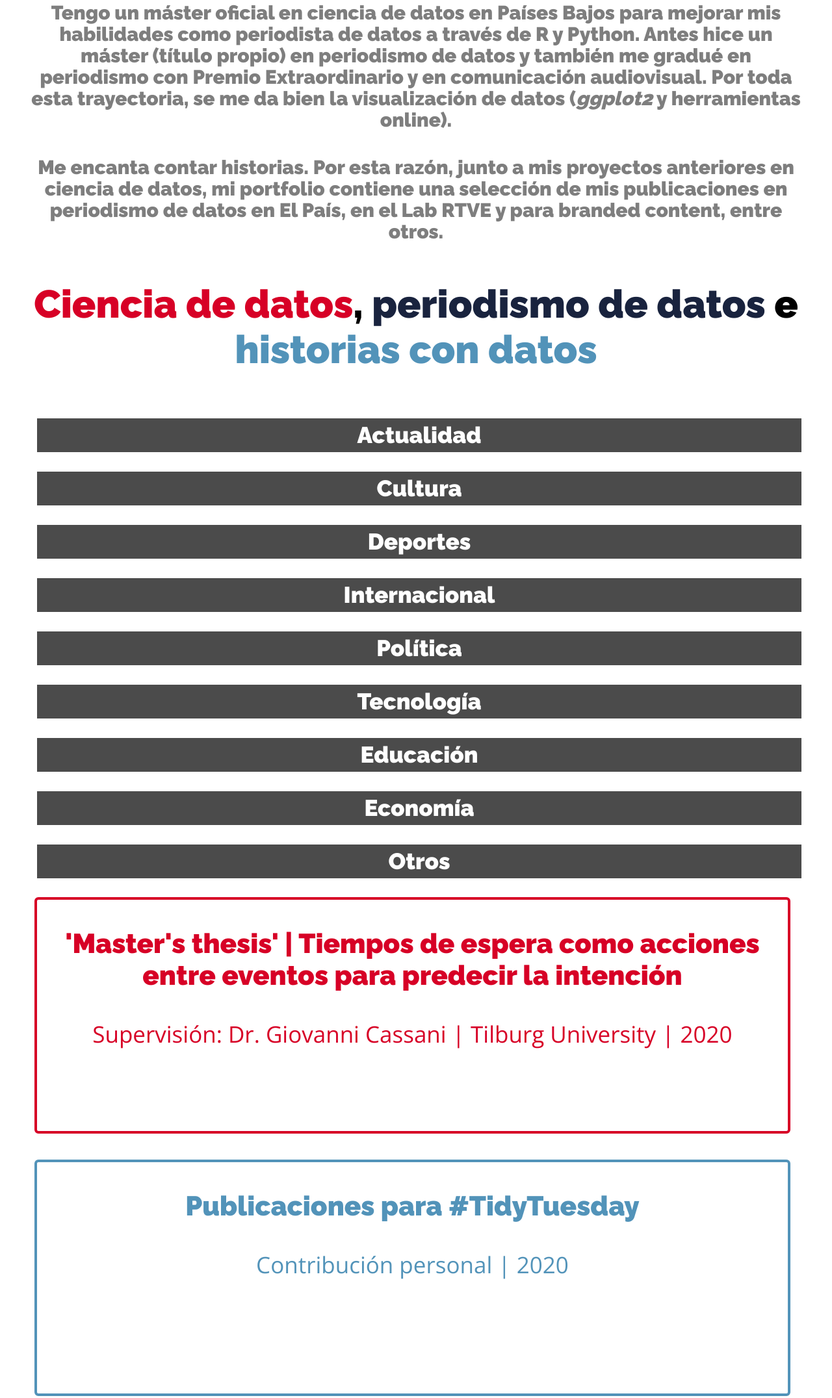
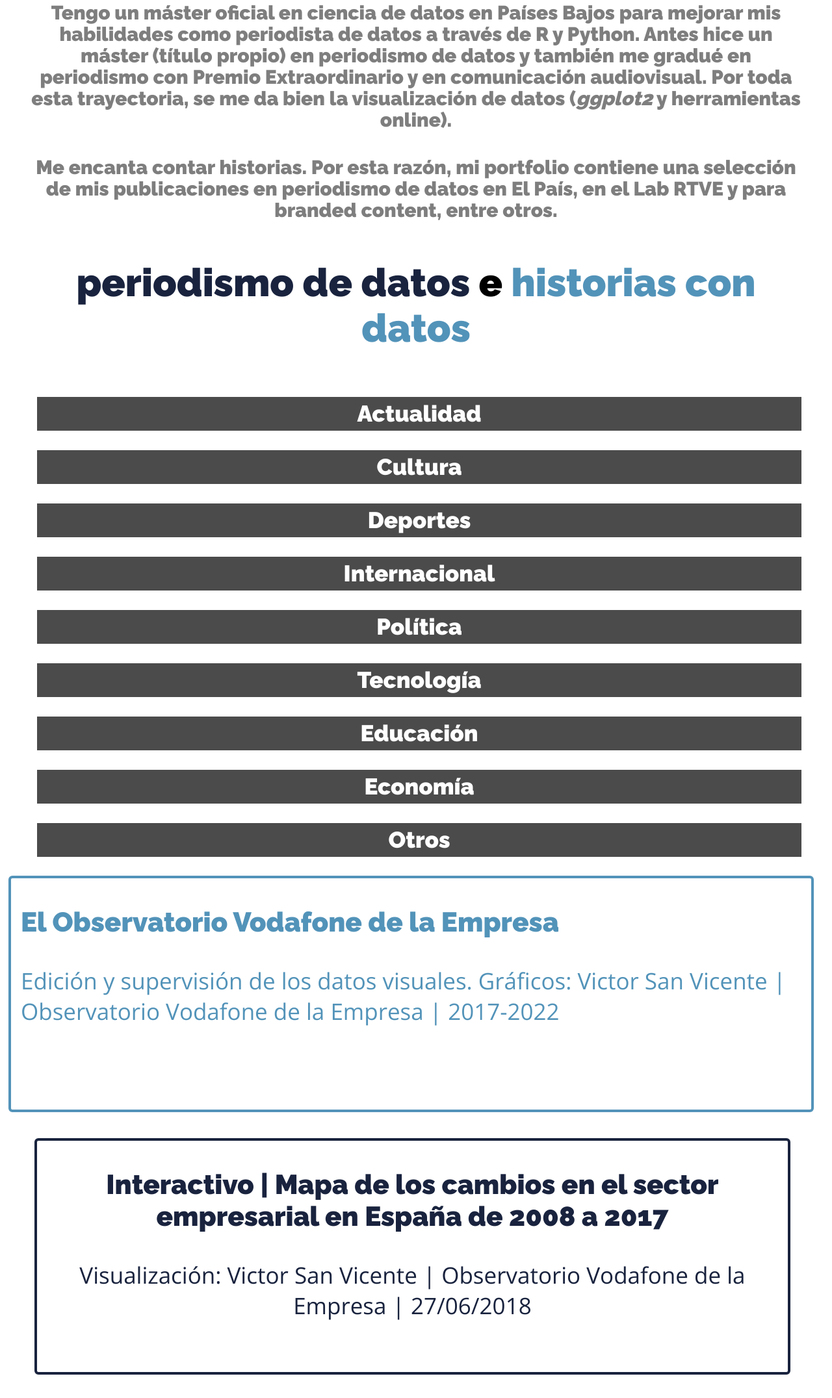
Before and after one commit to gvillar/gvillar.github.io, a plain HTML site: page es.html in a window 1280 px wide. Shown: the part 728-2880 px from the top of the page at 65% size. Drawn offline with nearby package versions, Linux system fonts and the light colour scheme.

Commit message:
Update es.html

```diff
--- a/es.html
+++ b/es.html
@@ -285,11 +285,9 @@
 
              <h4>Tengo un máster oficial en ciencia de datos en Países Bajos para mejorar mis habilidades como periodista de datos a través de R y Python. Antes hice un máster (título propio) en periodismo de datos y también me gradué en periodismo con Premio Extraordinario y en comunicación audiovisual. Por toda esta trayectoria, se me da bien la visualización de datos (<i>ggplot2</i> y herramientas online).</h4>
 
-             <h4>Me encanta contar historias. Por esta razón, junto a mis proyectos anteriores en ciencia de datos, mi portfolio contiene una selección de mis publicaciones en periodismo de datos en El País, en el Lab RTVE y para branded content, entre otros.</h4>
-			<h2><font color='#D70026'>Ciencia de datos</font>, <font color='#19233e'>periodismo de datos</font> e
-			<font color='#5293B9'>historias con datos</font></h2>
+             <h4>Me encanta contar historias. Por esta razón, mi portfolio contiene una selección de mis publicaciones en periodismo de datos en El País, en el Lab RTVE y para branded content, entre otros.</h4>
+			<h2><font color='#19233e'>periodismo de datos</font> e <font color='#5293B9'>historias con datos</font></h2>
 		</div>
-
 
 		<div align='center'>
 			<button onclick="filter('breaking')" title="Selecciona noticias de actualidad">Actualidad</button>
@@ -302,25 +300,14 @@
             <button onclick="filter('economics')" title="Selecciona noticias de economía">Economía</button>
             <button onclick="filter('others')" title="Selecciona noticias de economía">Otros</button>
 		</div>
-
-		<div>
-                <a class='box others dss' href="https://github.com/gvillar/master_thesis" target="_blank"title="Access to the Github website"">
-                        <h3>'Master's thesis' | Tiempos de espera como acciones entre eventos para predecir la intención</h3>
-                        <p>Supervisión: Dr. Giovanni Cassani | Tilburg University | 2020</p>
+                <a class='box economics data' href="https://www.observatorio-empresas.vodafone.es/" target="_blank"title="Accede a la página">
+                        <h3>El Observatorio Vodafone de la Empresa</h3>
+                        <p>Edición y supervisión de los datos visuales. Gráficos: Victor San Vicente | Observatorio Vodafone de la Empresa | 2017-2022</p>
                 </a>
 
-                <a class='box others data' href="https://github.com/gvillar/TidyTuesday" target="_blank"title="Access to the Github website">
-                        <h3>Publicaciones para #TidyTuesday</h3>
-                        <p>Contribución personal | 2020</p>
-                </a>
-
-                <a class='box economics ddj' href="https://www.observatorio-empresas.vodafone.es/visual-data/evolucion-empresas-espanolas-sectores/" target="_blank"title="Accede al mapa interactivo">
+		<div><a class='box economics ddj' href="https://www.observatorio-empresas.vodafone.es/visual-data/evolucion-empresas-espanolas-sectores/" target="_blank"title="Accede al mapa interactivo">
                         <h3>Interactivo | Mapa de los cambios en el sector empresarial en España de 2008 a 2017</h3>
                         <p>Visualización: Victor San Vicente | Observatorio Vodafone de la Empresa | 27/06/2018</p>
-                </a>
-                <a class='box economics data' href="https://www.observatorio-empresas.vodafone.es/" target="_blank"title="Accede a la página">
-                        <h3>El Observatorio Vodafone de la Empresa</h3>
-                        <p>Edición y supervisión de los datos visuales. Gráficos: Victor San Vicente | Observatorio Vodafone de la Empresa</p>
                 </a>
 		<a class='box education ddj' href="https://politica.elpais.com/politica/2017/09/06/actualidad/1504710364_677492.html" target="_blank">
                         <h3>Los alumnos reciben hasta el doble de horas de inglés según donde vivan</h3>
```
